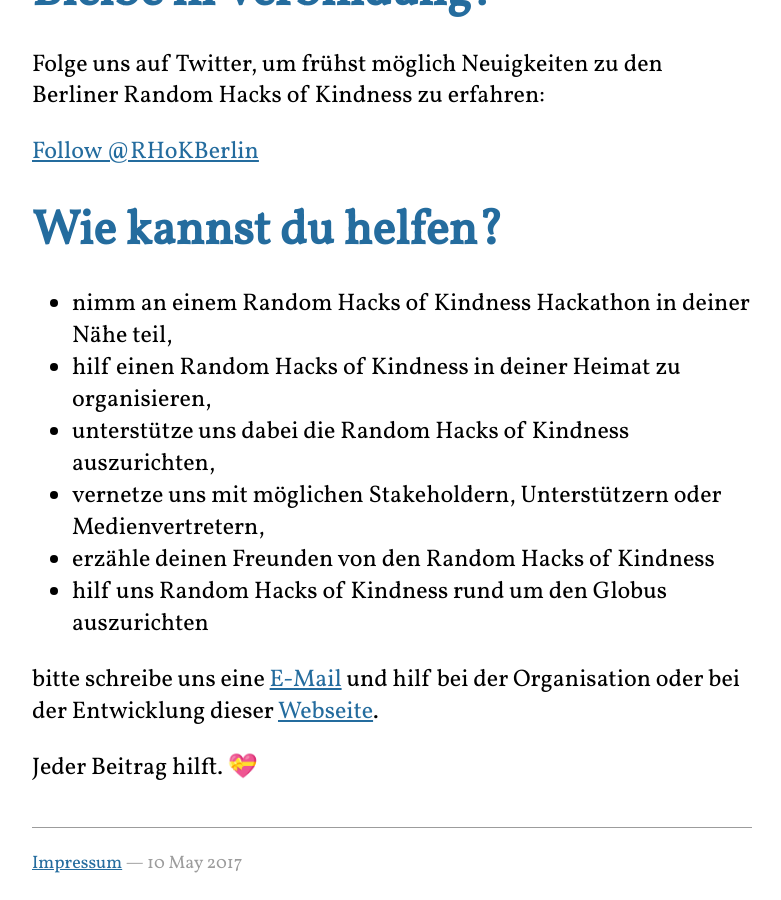
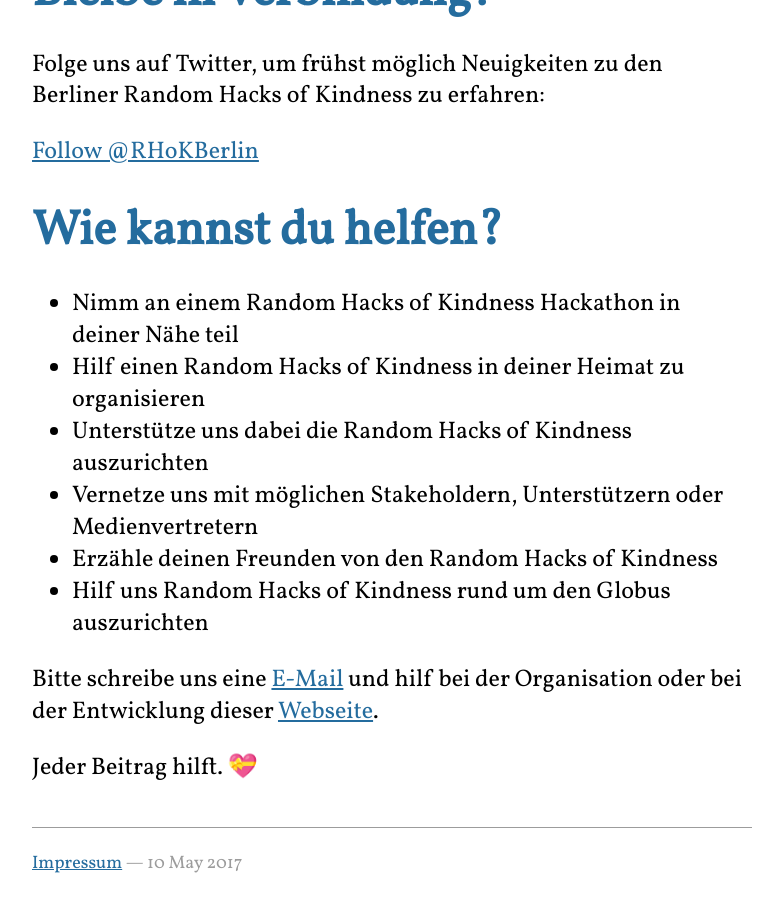
Before and after one commit to everton137/web, a Jekyll site: the page built from index.md, in a window 1280 px wide and 900 px high, scrolled down 1069 px. Shown: the whole window, without its empty margins (248-1029 px from the left). Built offline with Jekyll 4.4.1, drawn with Linux system fonts in a browser that asks for light colours; emoji names are drawn with the system emoji font; comment, search, counter and statistics services are not loaded.

Commit message:
Fix grammar & typos

```diff
--- a/index.md
+++ b/index.md
@@ -22,14 +22,14 @@ Folge uns auf Twitter, um frühst möglich Neuigkeiten zu den Berliner Random Ha
 
 # Wie kannst du helfen?
 
-- nimm an einem Random Hacks of Kindness Hackathon in deiner Nähe teil,
-- hilf einen Random Hacks of Kindness in deiner Heimat zu organisieren,
-- unterstütze uns dabei die Random Hacks of Kindness auszurichten,
-- vernetze uns mit möglichen Stakeholdern, Unterstützern oder Medienvertretern,
-- erzähle deinen Freunden von den Random Hacks of Kindness
-- hilf uns Random Hacks of Kindness rund um den Globus auszurichten
+- Nimm an einem Random Hacks of Kindness Hackathon in deiner Nähe teil
+- Hilf einen Random Hacks of Kindness in deiner Heimat zu organisieren
+- Unterstütze uns dabei die Random Hacks of Kindness auszurichten
+- Vernetze uns mit möglichen Stakeholdern, Unterstützern oder Medienvertretern
+- Erzähle deinen Freunden von den Random Hacks of Kindness
+- Hilf uns Random Hacks of Kindness rund um den Globus auszurichten
 
-bitte schreibe uns eine [E-Mail][mail:florian] und hilf bei der Organisation oder bei der Entwicklung dieser [Webseite][rhok.web].
+Bitte schreibe uns eine [E-Mail][mail:florian] und hilf bei der Organisation oder bei der Entwicklung dieser [Webseite][rhok.web].
 
 Jeder Beitrag hilft. :gift_heart:
 
```
